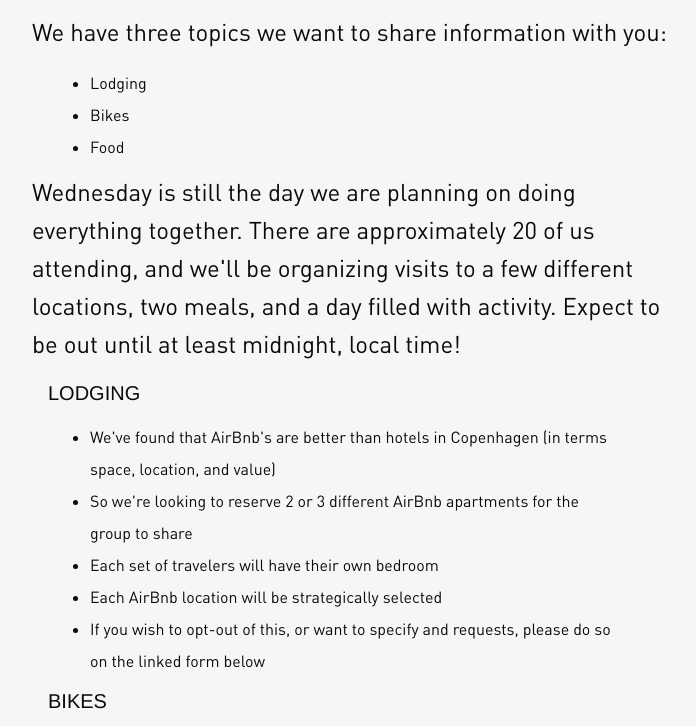
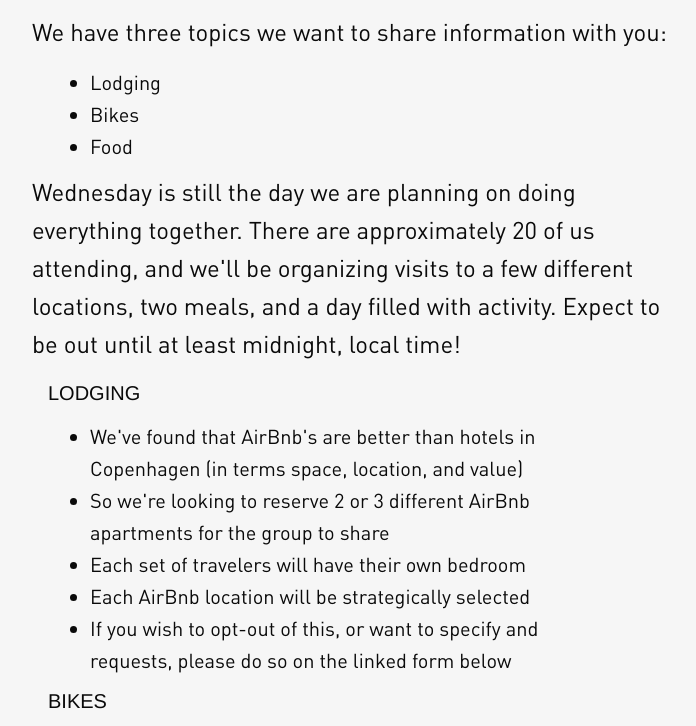
Before and after one commit to oiler/wedding, a website: page cph.html in a window 1280 px wide. Shown: the part 1294-2020 px from the top of the page, without its empty margins (123-819 px from the left). Drawn offline with Linux system fonts and the light colour scheme; a web font is replaced by a local one.

Commit message:
update list item font size

```diff
--- a/cph.html
+++ b/cph.html
@@ -126,7 +126,7 @@ Tammy & Dave
 .day li { font-size:16px; list-style:none; margin-bottom:8px; }
 .day li b { font-size:14px; padding-right:8px; }
 
-.faq .section li { font-size:16px; }
+.faq .section li { font-size:20px; }
 /*12 14 16 18 20 24 30 36 48 60 72*/
 
 @supports (display: flex) {
```
